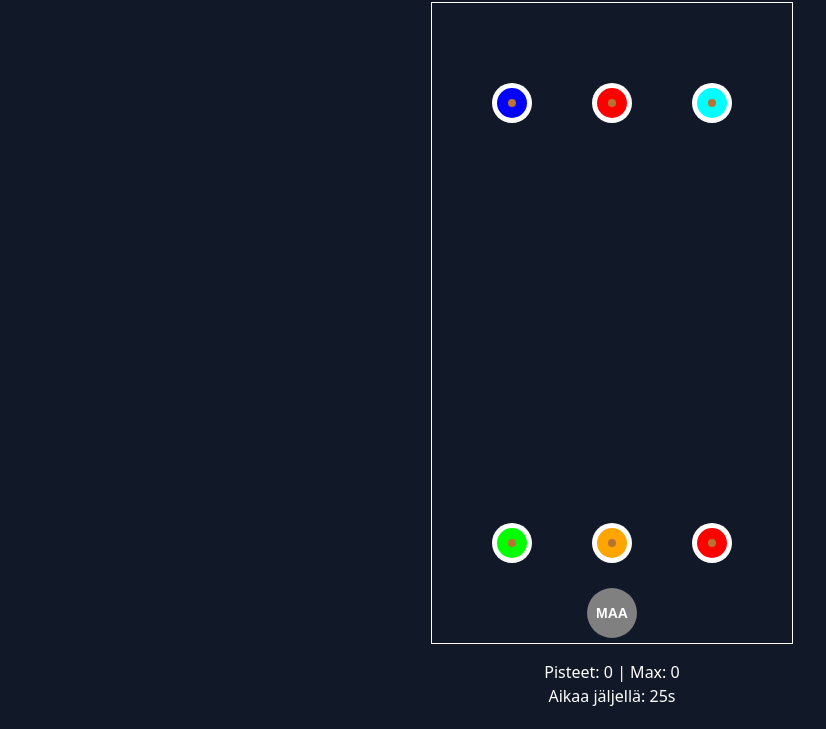
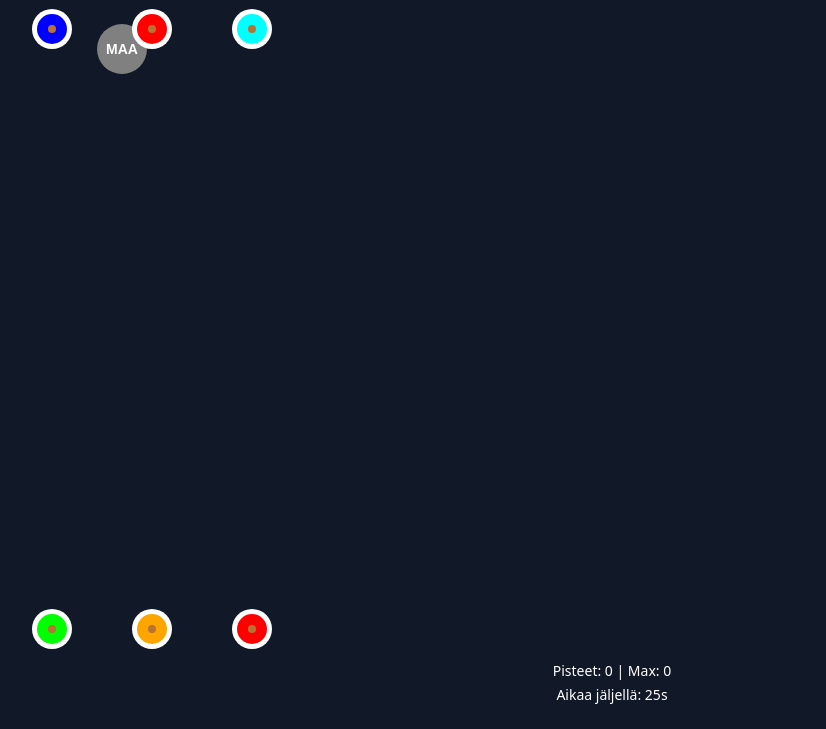
Before and after one commit to KalleUUs/S-hk-ri, a plain HTML site: page index.html in a window 1280 px wide. Shown: the part 71-800 px from the top of the page, without its empty margins (28-854 px from the left). Drawn offline with nearby package versions, Linux system fonts and the light colour scheme.

Commit message:
Update index.html

```diff
--- a/index.html
+++ b/index.html
@@ -2,13 +2,25 @@
 <html lang="fi">
 <head>
   <meta charset="UTF-8" />
-  <meta name="viewport" content="width=device-width, initial-scale=1.0" />
+  <meta name="viewport" content="width=device-width, initial-scale=1.0, maximum-scale=1.0, user-scalable=no" />
   <title>Sähkömiehen erikoispeli</title>
   <link href="https://cdn.jsdelivr.net/npm/tailwindcss@2.2.19/dist/tailwind.min.css" rel="stylesheet">
   <style>
+    html, body {
+      margin: 0;
+      padding: 0;
+      width: 100vw;
+      height: 100vh;
+      overflow: hidden;
+      touch-action: none;
+      background-color: #111827;
+    }
     canvas {
       touch-action: none;
       cursor: pointer;
+      display: block;
+      width: 100vw;
+      height: 100vh;
     }
     #shockOverlay {
       position: absolute;
@@ -20,22 +32,37 @@
       animation: shock 0.3s ease-out;
       display: none;
       z-index: 50;
+      pointer-events: none;
     }
     @keyframes shock {
       0% { opacity: 1; }
       100% { opacity: 0; }
     }
+    #ui-panel {
+      position: absolute;
+      bottom: 1rem;
+      left: 50%;
+      transform: translateX(-50%);
+      text-align: center;
+      z-index: 10;
+    }
+    #restart {
+      position: absolute;
+      top: 50%;
+      left: 50%;
+      transform: translate(-50%, -50%);
+      display: none;
+    }
   </style>
 </head>
-<body class="relative bg-gray-900 text-white flex flex-col items-center justify-center min-h-screen p-4">
+<body>
   <div id="shockOverlay"></div>
-  <h1 class="text-3xl font-bold mb-4">Sähkömiehen erikoispeli</h1>
-  <canvas id="gameCanvas" width="360" height="640" class="border border-white"></canvas>
-  <div class="mt-4 text-center">
-    <p>Pisteet: <span id="score">0</span> | Max: <span id="maxScore">0</span></p>
-    <p>Aikaa jäljellä: <span id="timer">30</span>s</p>
-    <button id="restart" class="bg-red-500 hover:bg-red-600 text-white px-4 py-2 rounded mt-4 hidden">Aloita uusi peli</button>
+  <canvas id="gameCanvas"></canvas>
+  <div id="ui-panel" class="text-white text-sm">
+    <p class="mb-1">Pisteet: <span id="score">0</span> | Max: <span id="maxScore">0</span></p>
+    <p class="mb-2">Aikaa jäljellä: <span id="timer">30</span>s</p>
   </div>
+  <button id="restart" class="bg-red-600 hover:bg-red-700 text-white px-6 py-3 rounded shadow-lg text-lg">Aloita uusi peli</button>
   <script>
     const canvas = document.getElementById('gameCanvas');
 const ctx = canvas.getContext('2d');
@@ -57,7 +84,7 @@
 
 const wireRadius = 20;
 const topY = 100;
-    const bottomY = 540;
+const bottomY = window.innerHeight - 100;
 const groundX = canvas.width / 2;
 const groundY = canvas.height - 30;
 
@@ -124,10 +151,10 @@
   }
 
   topColors.forEach((c, i) => {
-        wiresLeft.push({ x: 80 + i * 100, y: topY, color: c, id: 'top-' + i });
+    wiresLeft.push({ x: 80 + i * 100, y: topY, color: c });
   });
   bottomColors.forEach((c, i) => {
-        wiresLeft.push({ x: 80 + i * 100, y: bottomY, color: c, id: 'bottom-' + i });
+    wiresLeft.push({ x: 80 + i * 100, y: bottomY, color: c });
   });
 }
 
@@ -141,6 +168,8 @@
 }
 
 function startGame() {
+  canvas.width = window.innerWidth;
+  canvas.height = window.innerHeight;
   timeLeft = 30;
   score = 0;
   scoreEl.textContent = score;
@@ -148,11 +177,7 @@
   timerEl.textContent = timeLeft;
   generateWires();
   drawWires();
-      restartBtn.classList.add('hidden');
-      restartBtn.style.position = '';
-      restartBtn.style.top = '';
-      restartBtn.style.left = '';
-      restartBtn.style.transform = '';
+  restartBtn.style.display = 'none';
   shockOverlay.style.display = 'none';
 
   clearInterval(timerInterval);
@@ -161,7 +186,7 @@
     timerEl.textContent = timeLeft;
     if (timeLeft <= 0) {
       clearInterval(timerInterval);
-          restartBtn.classList.remove('hidden');
+      restartBtn.style.display = 'block';
     }
   }, 1000);
 }
@@ -180,7 +205,7 @@
     } else {
       triggerShockEffect();
     }
-      } else if (Math.hypot(end.x - groundX, end.y - groundY) < 30) {
+  } else if (Math.hypot(end.x - canvas.width / 2, end.y - canvas.height + 30) < 30) {
     if (!hasMatchingPair()) {
       updateScore(10);
       triggerShockEffect();
@@ -206,11 +231,7 @@
   scoreEl.textContent = score;
   setTimeout(() => {
     shockOverlay.style.display = 'none';
-        restartBtn.classList.remove('hidden');
-        restartBtn.style.position = 'absolute';
-        restartBtn.style.top = '50%';
-        restartBtn.style.left = '50%';
-        restartBtn.style.transform = 'translate(-50%, -50%)';
+    restartBtn.style.display = 'block';
   }, 400);
 }
 
@@ -230,21 +251,21 @@
   };
 }
 
-    canvas.addEventListener('touchstart', (e) => {
+canvas.addEventListener('touchstart', e => {
   const touch = e.touches[0];
   startPoint = getCanvasCoordinates(touch);
   currentPoint = startPoint;
   dragging = true;
 });
 
-    canvas.addEventListener('touchmove', (e) => {
+canvas.addEventListener('touchmove', e => {
   if (!dragging) return;
   const touch = e.touches[0];
   currentPoint = getCanvasCoordinates(touch);
   drawWires();
 });
 
-    canvas.addEventListener('touchend', (e) => {
+canvas.addEventListener('touchend', e => {
   if (!dragging) return;
   const touch = e.changedTouches[0];
   const endPoint = getCanvasCoordinates(touch);
@@ -254,19 +275,19 @@
   currentPoint = null;
 });
 
-    canvas.addEventListener('mousedown', (e) => {
+canvas.addEventListener('mousedown', e => {
   startPoint = getCanvasCoordinates(e);
   currentPoint = startPoint;
   dragging = true;
 });
 
-    canvas.addEventListener('mousemove', (e) => {
+canvas.addEventListener('mousemove', e => {
   if (!dragging) return;
   currentPoint = getCanvasCoordinates(e);
   drawWires();
 });
 
-    canvas.addEventListener('mouseup', (e) => {
+canvas.addEventListener('mouseup', e => {
   if (!dragging) return;
   const endPoint = getCanvasCoordinates(e);
   handleDrag(startPoint, endPoint);
@@ -275,7 +296,13 @@
   currentPoint = null;
 });
 
-    restartBtn.addEventListener('click', () => startGame());
+restartBtn.addEventListener('click', startGame);
+
+window.addEventListener('resize', () => {
+  canvas.width = window.innerWidth;
+  canvas.height = window.innerHeight;
+  drawWires();
+});
 
 startGame();
   </script>
```
Lines whose indentation alone changed are shown as unchanged.
